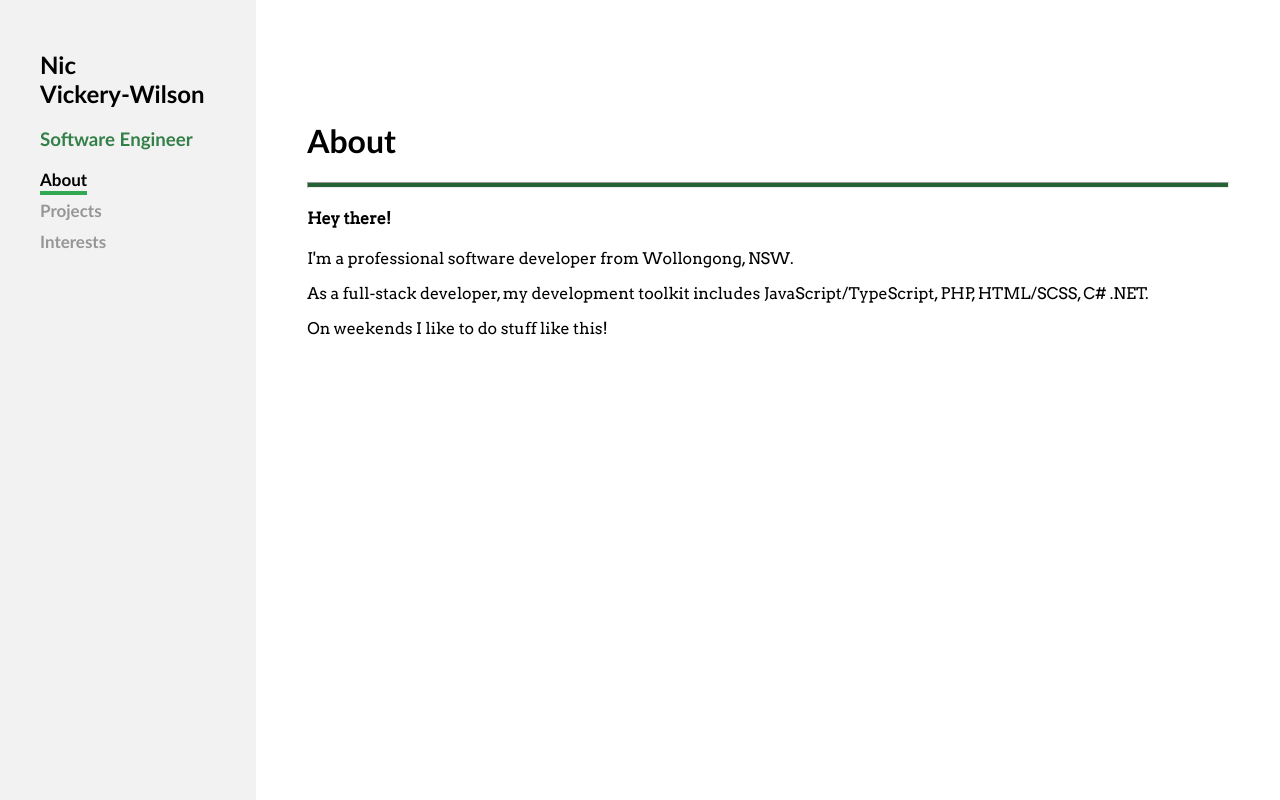
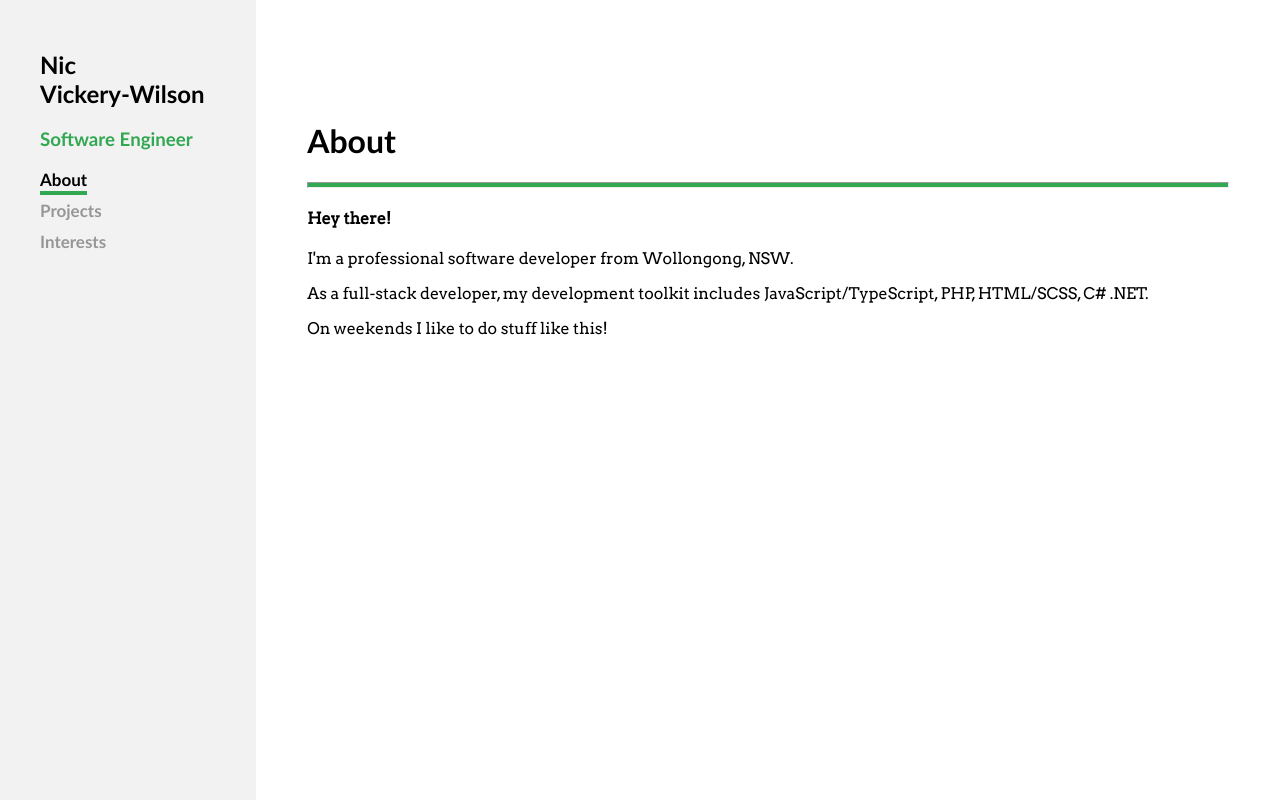
Before and after one commit to nicvickeryw/personal-site, a React (Create React App) app: page /about in a window 1280 px wide. Built offline with nearby package versions, Linux system fonts and the light colour scheme.

Commit message:
F-add-content: Modify colours.

```diff
--- a/src/App.scss
+++ b/src/App.scss
@@ -45,15 +45,15 @@
 }
 
 .bg-green-primary {
-  background: $green-primary;
+  background: $green;
 }
 
 .bg-green-secondary {
-  background: $green-secondary;
+  background: $green;
 }
 
 .bg-green-dark {
-  background: $green-dark;
+  background: $green;
 }
 
 .App-link {
--- a/src/components/animated-link/AnimatedLink.scss
+++ b/src/components/animated-link/AnimatedLink.scss
@@ -19,7 +19,7 @@ $animate: all 0.2s ease-out;
         margin: 5px 0 0;
         transition: $animate;
         opacity: 0;
-        background-color: $green-primary;
+        background-color: $green;
         left: 0;
     }
 
@@ -43,5 +43,5 @@ $animate: all 0.2s ease-out;
     color: black;
     padding-bottom: 1px;
     font-weight: bold;
-    border-bottom: 4px solid $green-primary;
+    border-bottom: 4px solid $green;
 }
--- a/src/components/sidebar/Sidebar.scss
+++ b/src/components/sidebar/Sidebar.scss
@@ -11,6 +11,6 @@
   }
 
   .sidebar-subtitle {
-    color: $green-secondary;
+    color: $green;
   }
 }
--- a/src/styles/colours.scss
+++ b/src/styles/colours.scss
@@ -1,3 +1 @@
-$green-primary: #32a852;
-$green-secondary: #348049;
-$green-dark: #256336;
+$green: #32a852;
```
